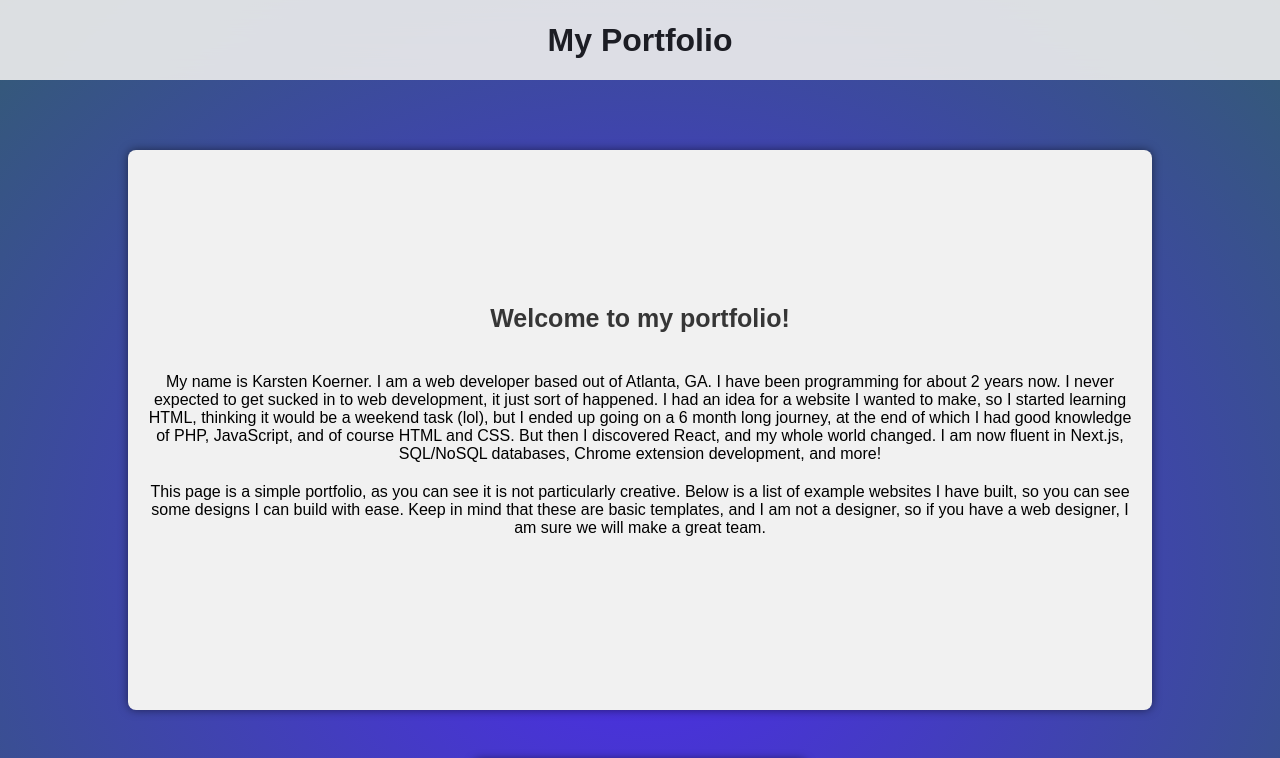
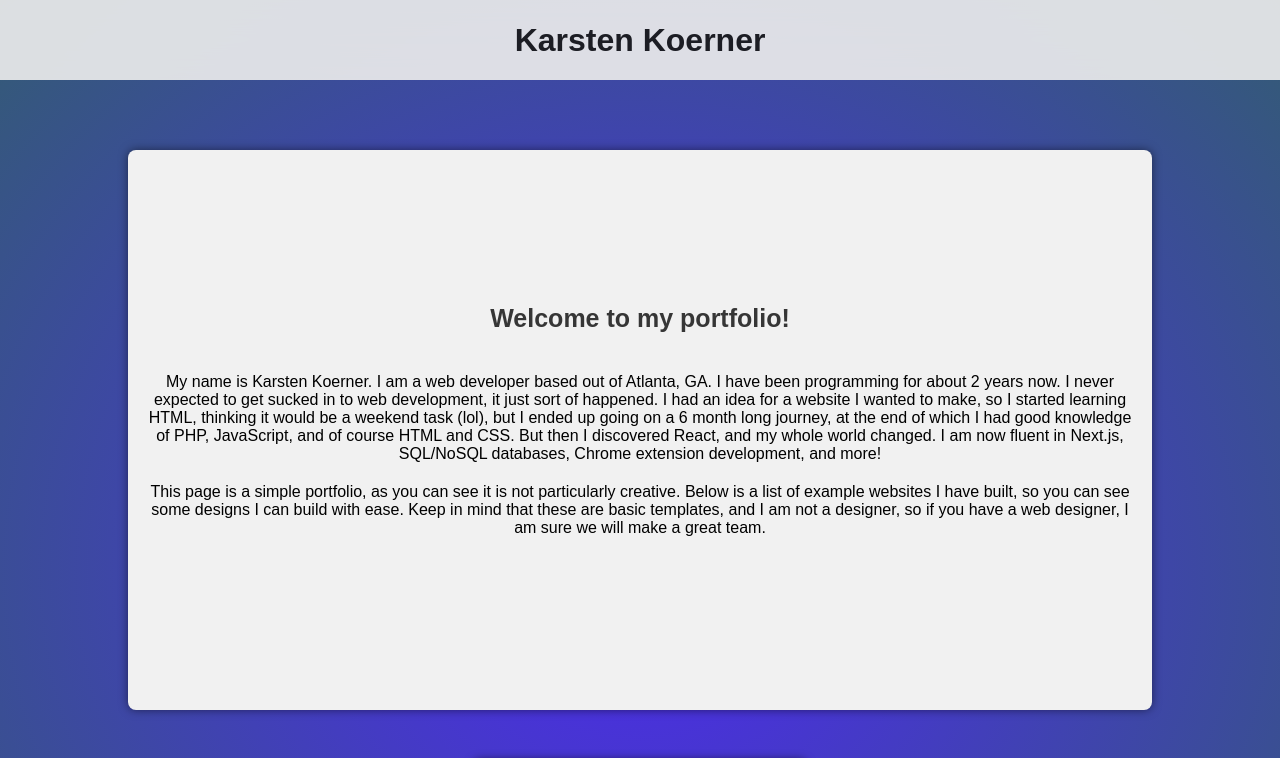
Before and after one commit to TrevoltIV/portfolio, a Next.js app: page / in a window 1280 px wide. Shown: the top 758 px of the page. Built offline with nearby package versions, Linux system fonts and the light colour scheme.

Commit message:
more escapes ugh

```diff
--- a/src/pages/index.js
+++ b/src/pages/index.js
@@ -17,7 +17,7 @@ export default function Home() {
         <link rel="icon" href="/favicon.ico" />
       </Head>
       <div className={styles.container}>
-        <Header title="My Portfolio" />
+        <Header title="Karsten Koerner" />
         <div className={styles.content}>
           <Welcome title="Welcome to my portfolio!" />
           <List />
```
